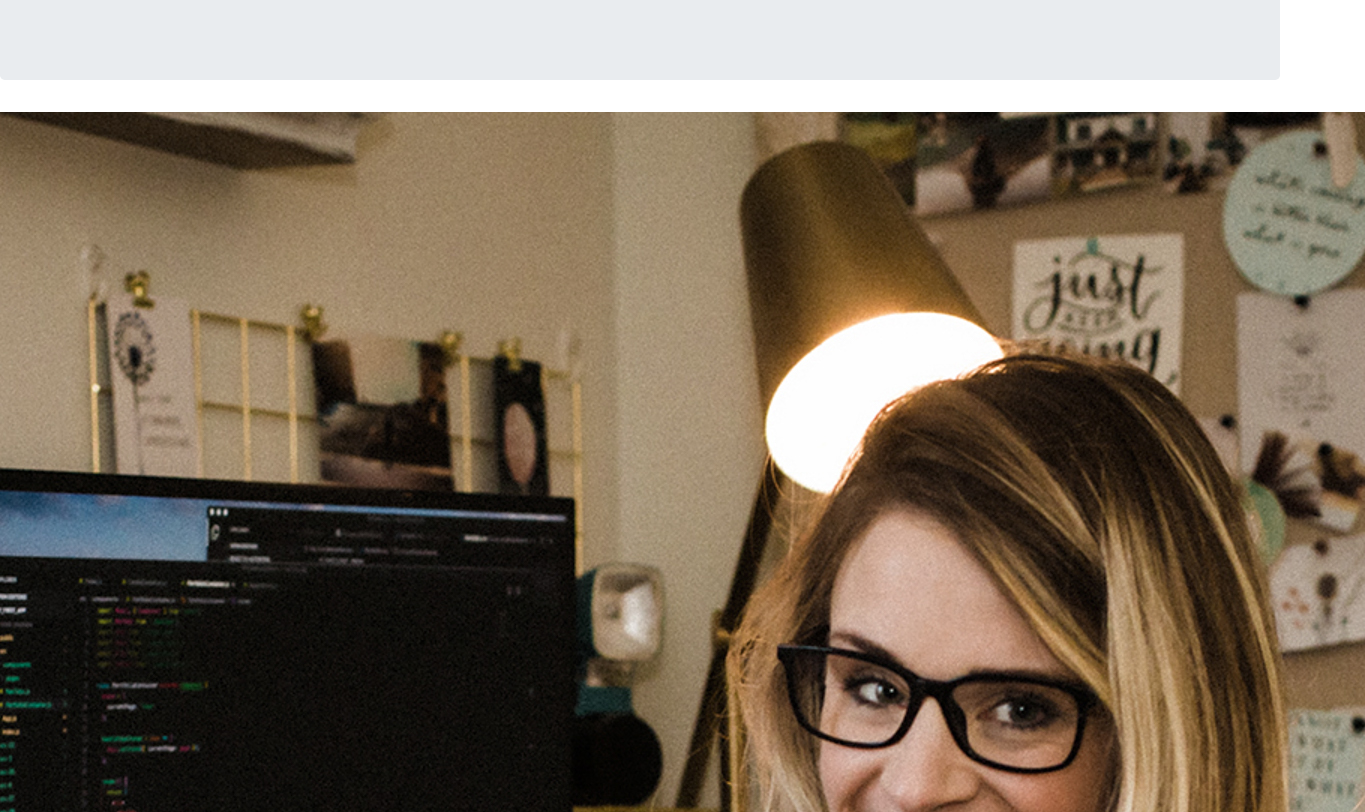
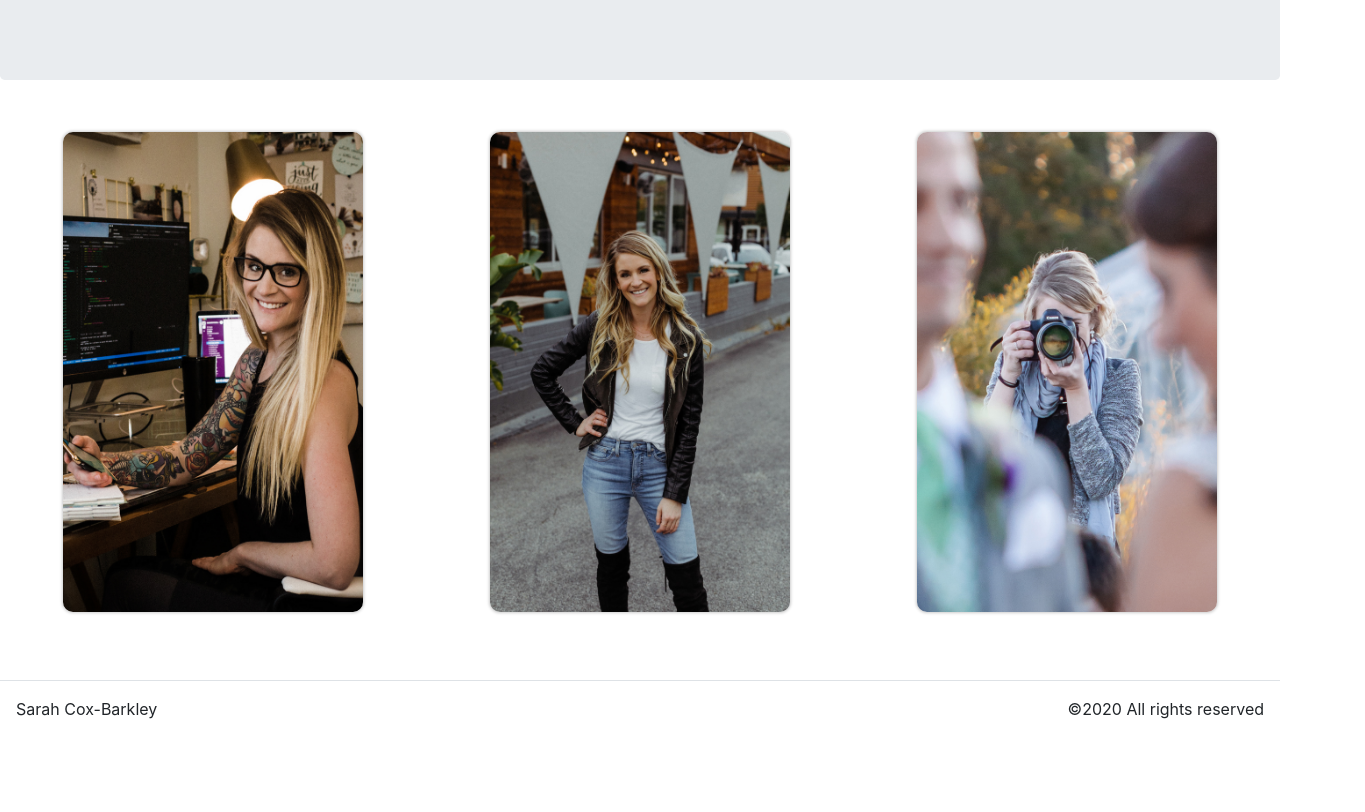
Before and after one commit to sarahlcox/sarah-cox-barkley-portfolio, a React (Create React App) app in the folder client/: page / in a window 1280 px wide. Shown: the part 340-1152 px from the top of the page, 1365 px wide, since content can reach past the window. After the commit the page ends 1077 px from the top, so only its background shows below. Built offline with nearby package versions, Linux system fonts and the light colour scheme.

Commit message:
added react spring and styling to cards

```diff
--- a/client/src/components/CardInfo.js
+++ b/client/src/components/CardInfo.js
@@ -0,0 +1,16 @@
+import React from 'react';
+import { useSpring, animated } from 'react-spring';
+
+function CardInfo(props) {
+    // this takes in an object of what we want to change - found in react spring documentation
+    const style = useSpring({opacity: 1, from: {opacity: 0}});
+    return(
+        <animated.div className="g-card-info" style={style}>
+            <p className="g-card-title">{props.title}</p>
+            <p className="g-card-sub-title">{props.subTitle}</p>
+            <a href={props.link} target="_blank" rel="noopener noreferrer">View</a>
+        </animated.div>
+    );
+}
+
+export default CardInfo;
--- a/client/src/index.css
+++ b/client/src/index.css
@@ -11,3 +11,31 @@ code {
   font-family: source-code-pro, Menlo, Monaco, Consolas, 'Courier New',
     monospace;
 }
+
+.g-card {
+  margin: 20px;
+}
+
+.g-card-image {
+  border-radius: 10px;
+  width: 300px;
+  height: 480px;
+  box-shadow: 0px 0px 3px 1px #ccc;
+}
+
+
+.g-card-info {
+margin-top: 10px;
+min-height: 100px;
+}
+
+.g-card-title {
+  font-size: 24px;
+  margin: 0px;
+}
+
+
+.g-card-sub-title {
+  font-size: 16px;
+  margin: 0px;
+}
--- a/package.json
+++ b/package.json
@@ -25,6 +25,7 @@
     "if-env": "^1.0.4",
     "react-bootstrap": "^1.4.0",
     "react-router-dom": "^5.2.0",
+    "react-spring": "^8.0.27",
     "uninstall": "0.0.0"
   }
 }
```
Also changed, not shown: 1 other file (tests, documents, lock files or other folders).
